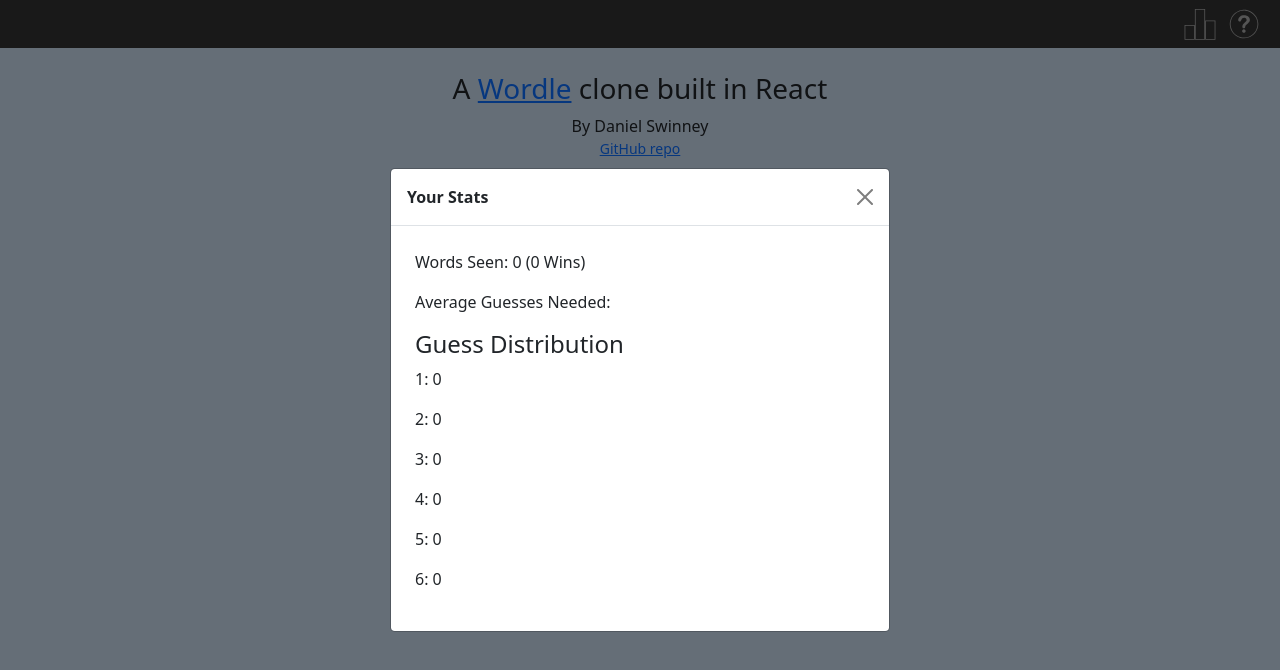
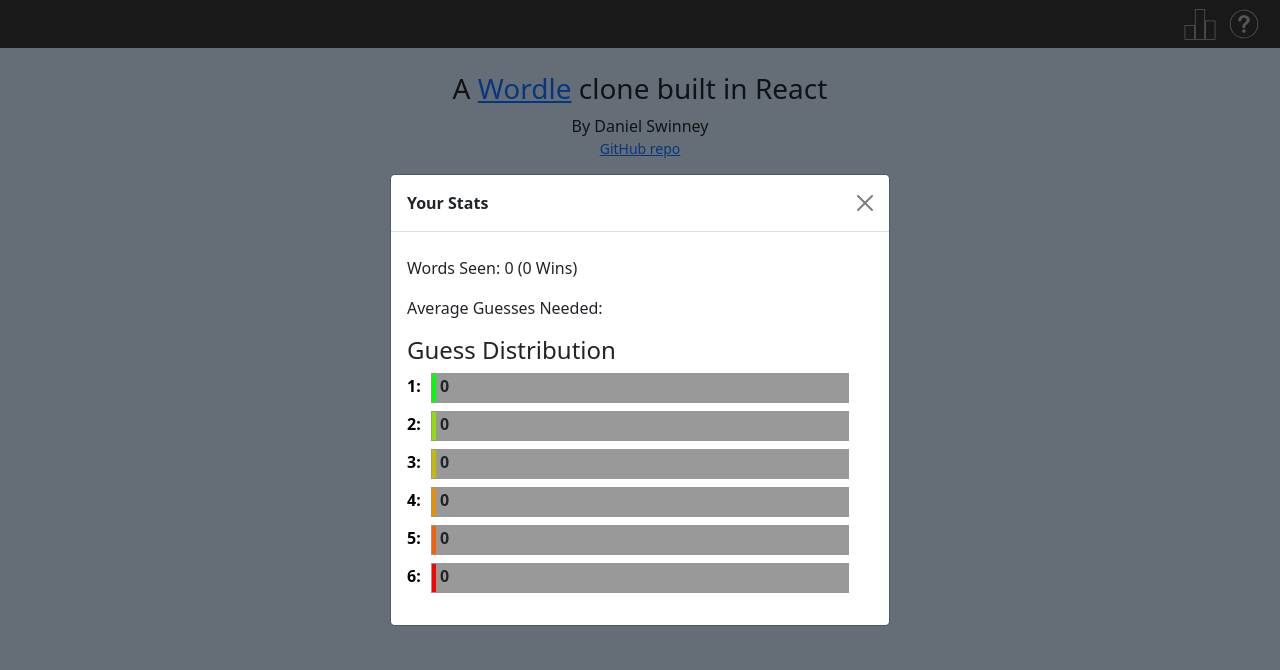
Before and after one commit to LDK/react-wordle, a React (Create React App) app: page / in a window 1280 px wide. Both pictures are taken after a click on the element 1200 px from the left and 24 px from the top of the page. Shown: the top 670 px of the page. Built offline with nearby package versions, Linux system fonts and the light colour scheme.

Commit message:
Distribution component with gradiated guess distribution bar graph

```diff
--- a/src/App.css
+++ b/src/App.css
@@ -165,7 +165,7 @@
 
 .stats {
 	background: white;
-	padding: .5rem;
+	padding: .5rem 0;
 }
 nav {
 	position: fixed;
@@ -196,3 +196,71 @@
 .modal-header span {
 	font-weight: 600;
 }
+
+.distribution-bar {
+	height: 28px;
+    position: relative;
+    top: 1px;
+	left: calc(1px);
+	padding-left: 4px;
+	font-weight: 600;
+	max-width: calc(100% - 2rem);
+}
+.distribution-bar span {
+	position: absolute;
+	left: .5rem;
+}
+.distribution-bar-tray {
+	height: 30px;
+	background: #999;
+	width: 100%;
+	margin-bottom: .5rem;
+	position: relative;
+	left: 1.5rem;
+	max-width: calc(100% - 3rem);
+}
+
+.distribution-1 {
+	background-color: #00ff00;
+}
+.distribution-2 {
+	background-color: #91df00;
+}
+.distribution-3 {
+	background-color: #c4ba00;
+}
+.distribution-4 {
+	background-color: #e59100;
+}
+.distribution-5 {
+	background-color: #f96000;
+}
+.distribution-6 {
+	background-color: #ff0000;
+}
+.distribution-bar-tray::before {
+	display: inline-block;
+	position: absolute;
+	left: -1.5rem;
+	color: black;
+	font-weight: 600;
+	top: 1px;
+}
+.distribution-bar-tray[rel="1"]::before {
+	content: '1: ';
+}
+.distribution-bar-tray[rel="2"]::before {
+	content: '2: ';
+}
+.distribution-bar-tray[rel="3"]::before {
+	content: '3: ';
+}
+.distribution-bar-tray[rel="4"]::before {
+	content: '4: ';
+}
+.distribution-bar-tray[rel="5"]::before {
+	content: '5: ';
+}
+.distribution-bar-tray[rel="6"]::before {
+	content: '6: ';
+}
--- a/src/App.js
+++ b/src/App.js
@@ -217,17 +217,44 @@
 	}
 	const ScoreBoard = (props) => {
 		const scores = cookies.get('wordleCloneScores') || defaultScores;
+		const Distribution = () => {
+			let scale = 0;
+			let i = 1;
+			while (i < 7) {
+				if (i > scale) {
+					scale = i;
+				}
+				i++;
+			}
+			let percentages = {};
+			let bars = [];
+			i = 1;
+			while (i < 7) {
+				percentages[i] = Math.round((scores[i] * 10 / scale) * 100) / 10;
+				bars.push(
+					<div className="distribution-bar-tray" rel={i}>
+						<div className={`distribution-bar distribution-${i}`} style={{ width: `${percentages[i]}%` }}>
+							<span>{ scores[i] }</span>
+						</div>
+					</div>
+				);
+				i++;
+			}
+			console.log('percentages',percentages);
+			console.log('scores',scores);
+			console.log('scale',scale);
+			return (
+				<div classname="distribution">
+					{ bars}
+				</div>
+			);
+		}
 		return (
 			<div className="scoreboard">
 				<p>Words Seen: { scores.words } ({ scores.success } Wins)</p>
 				<p>Average Guesses Needed: { scores.average }</p>
 				<h4>Guess Distribution</h4>
-				<p>1: { scores[1] }</p>
-				<p>2: { scores[2] }</p>
-				<p>3: { scores[3] }</p>
-				<p>4: { scores[4] }</p>
-				<p>5: { scores[5] }</p>
-				<p>6: { scores[6] }</p>
+				<Distribution />
 			</div>
 		);
 	};
```
Also changed, not shown: 11 other files (tests, documents, lock files or other folders).
